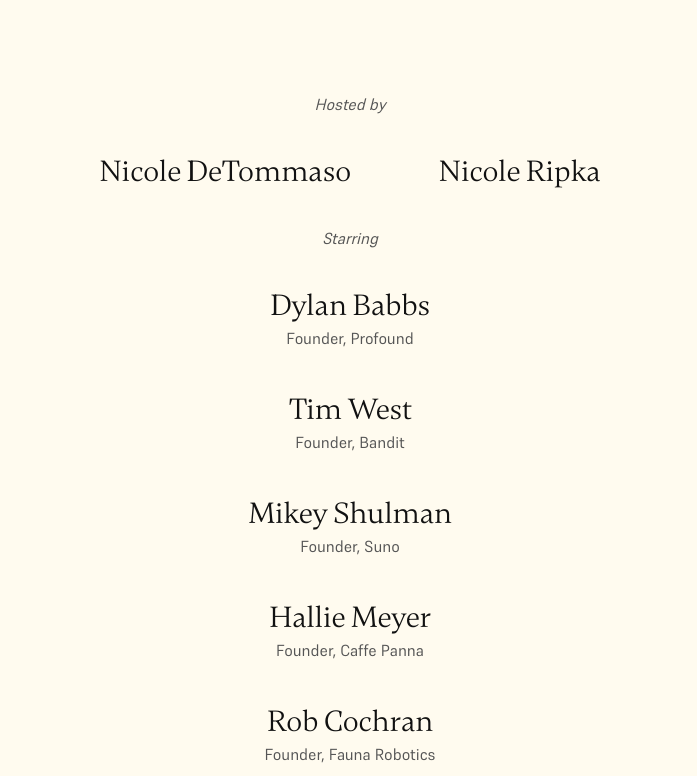
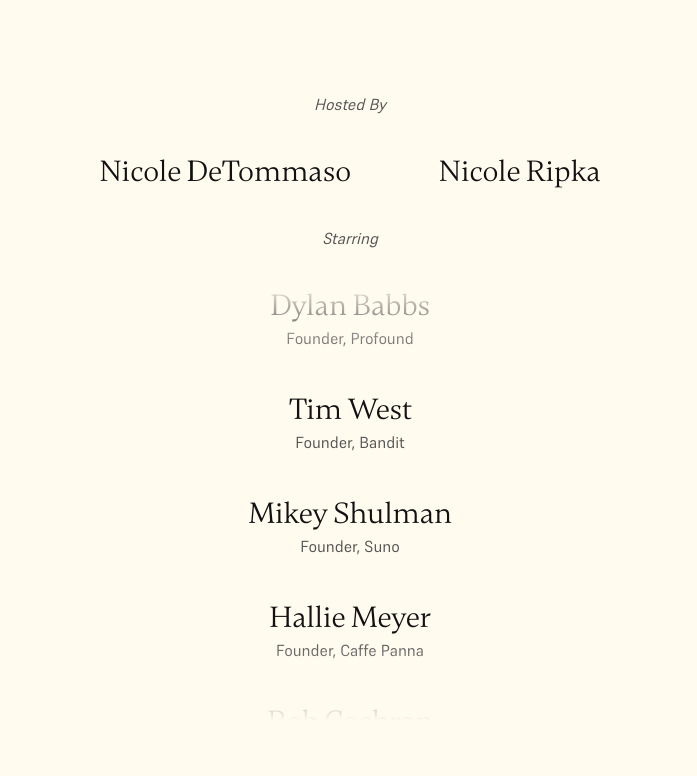
Before and after one commit to nicoleripka/thenicoleshow, a plain HTML site: page index.html in a window 1280 px wide. Shown: the part 1077-1853 px from the top of the page, without its empty margins (290-987 px from the left). Drawn offline with Linux system fonts and the light colour scheme.

Commit message:
Guests roll like end credits as you scroll; 'Hosted By' capital B

```diff
--- a/index.html
+++ b/index.html
@@ -37,7 +37,7 @@
       <h2>We ask really impressive people <span class="underline">really</span> important questions.</h2>
 
       <div class="starring">
-        <p class="starring-label">Hosted by</p>
+        <p class="starring-label">Hosted By</p>
         <!-- HOSTS -->
         <ul class="host-list">
           <li class="guest"><a class="guest-name" href="https://www.linkedin.com/in/nicoledetommaso/" target="_blank" rel="noopener">Nicole DeTommaso</a></li>
@@ -45,7 +45,8 @@
         </ul>
 
         <p class="starring-label">Starring</p>
-        <!-- GUEST LIST: add a new guest by copying one <li> block below -->
+        <!-- GUEST LIST: rolls like end credits as you scroll. Add a new guest by copying one <li> block below. -->
+        <div class="credits"><div class="credits-track">
         <ul class="guest-list">
         <li class="guest">
           <span class="guest-name">Dylan Babbs</span>
@@ -83,12 +84,47 @@
           <span class="guest-name">Mina Fahmi</span>
           <span class="guest-role">Founder, Sandbar</span>
         </li>
-        </ul>
+        </ul></div>
+        </div>
       </div>
 
       <p class="sponsor">presented by: <img src="assets/granola-logo.png" alt="Granola"></p>
     </section>
 
   </div>
+  <script>
+    // Credits roll: scrolling the page rolls the guest list, which loops forever with no gaps.
+    // Skipped for visitors who ask for reduced motion (they get a plain list).
+    (function () {
+      var box = document.querySelector('.credits');
+      if (!box || matchMedia('(prefers-reduced-motion: reduce)').matches) return;
+      var track = box.querySelector('.credits-track'), list = track.querySelector('.guest-list');
+      box.classList.add('rolling');
+      // add copies until there's always enough list to fill the window (screen readers hear it once)
+      do { var copy = list.cloneNode(true); copy.setAttribute('aria-hidden', 'true'); track.appendChild(copy); }
+      while (track.offsetHeight < list.offsetHeight + box.clientHeight);
+
+      var SPEED = 1.2;                                  // credits move 1.2px per 1px scrolled
+      var offset = 0, lastY = scrollY, ticking = false, lastTouch = null;
+      function draw() {
+        var loop = list.offsetHeight;                   // one full copy, including the gap
+        offset = ((offset % loop) + loop) % loop;
+        track.style.transform = 'translateY(' + (-offset) + 'px)';
+        ticking = false;
+      }
+      function move(d) { offset += d * SPEED; if (!ticking) { ticking = true; requestAnimationFrame(draw); } }
+      addEventListener('scroll', function () { move(scrollY - lastY); lastY = scrollY; }, { passive: true });
+      // at the very top or bottom of the page, keep rolling while the visitor keeps scrolling
+      function atEdge(d) { return (d > 0 && innerHeight + scrollY >= document.documentElement.scrollHeight - 1) || (d < 0 && scrollY <= 0); }
+      addEventListener('wheel', function (e) { if (atEdge(e.deltaY)) move(e.deltaY); }, { passive: true });
+      addEventListener('touchstart', function (e) { lastTouch = e.touches[0].clientY; }, { passive: true });
+      addEventListener('touchmove', function (e) {
+        var y = e.touches[0].clientY, d = lastTouch - y; lastTouch = y;
+        if (atEdge(d)) move(d);
+      }, { passive: true });
+      addEventListener('resize', draw);
+      draw();
+    })();
+  </script>
 </body>
 </html>
```
